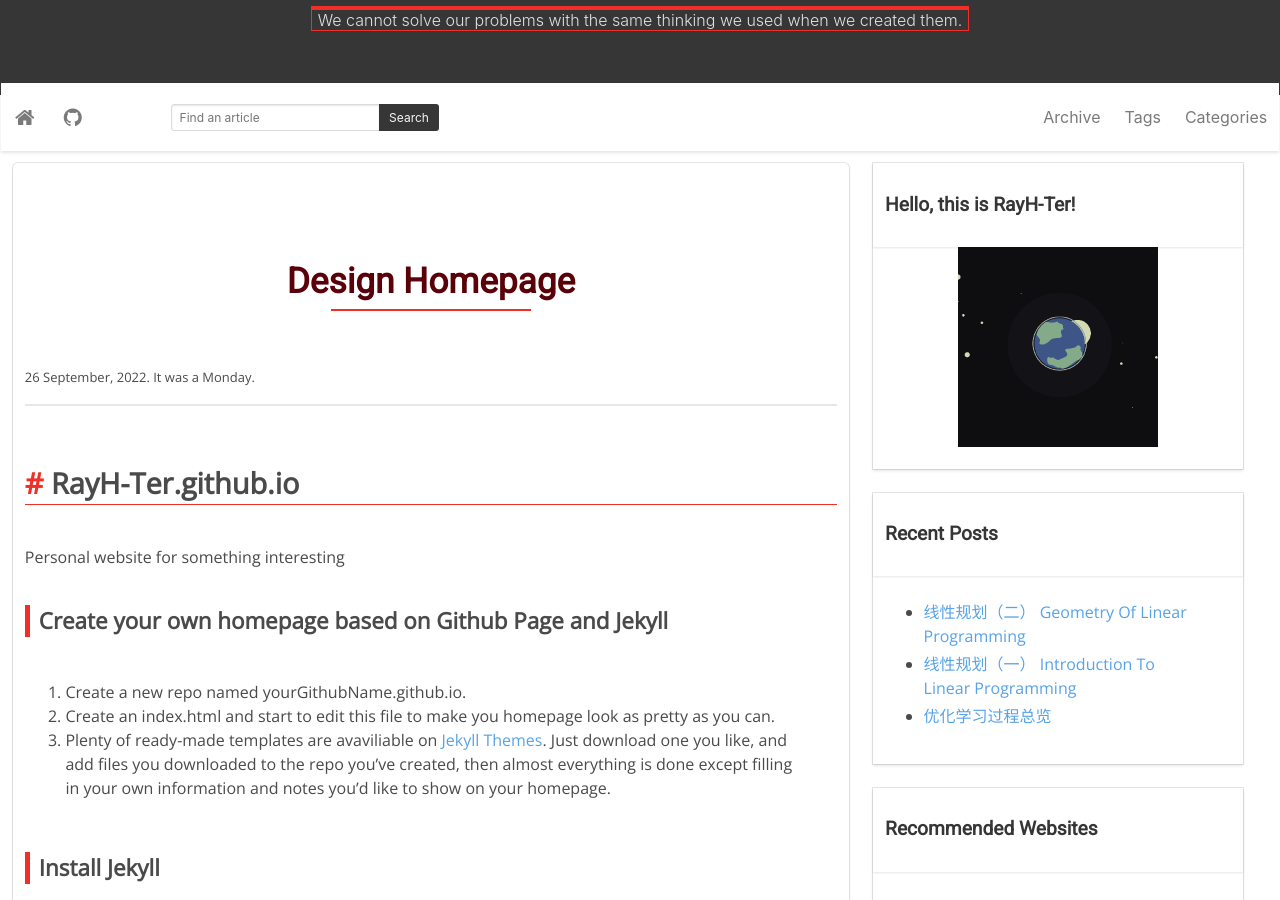
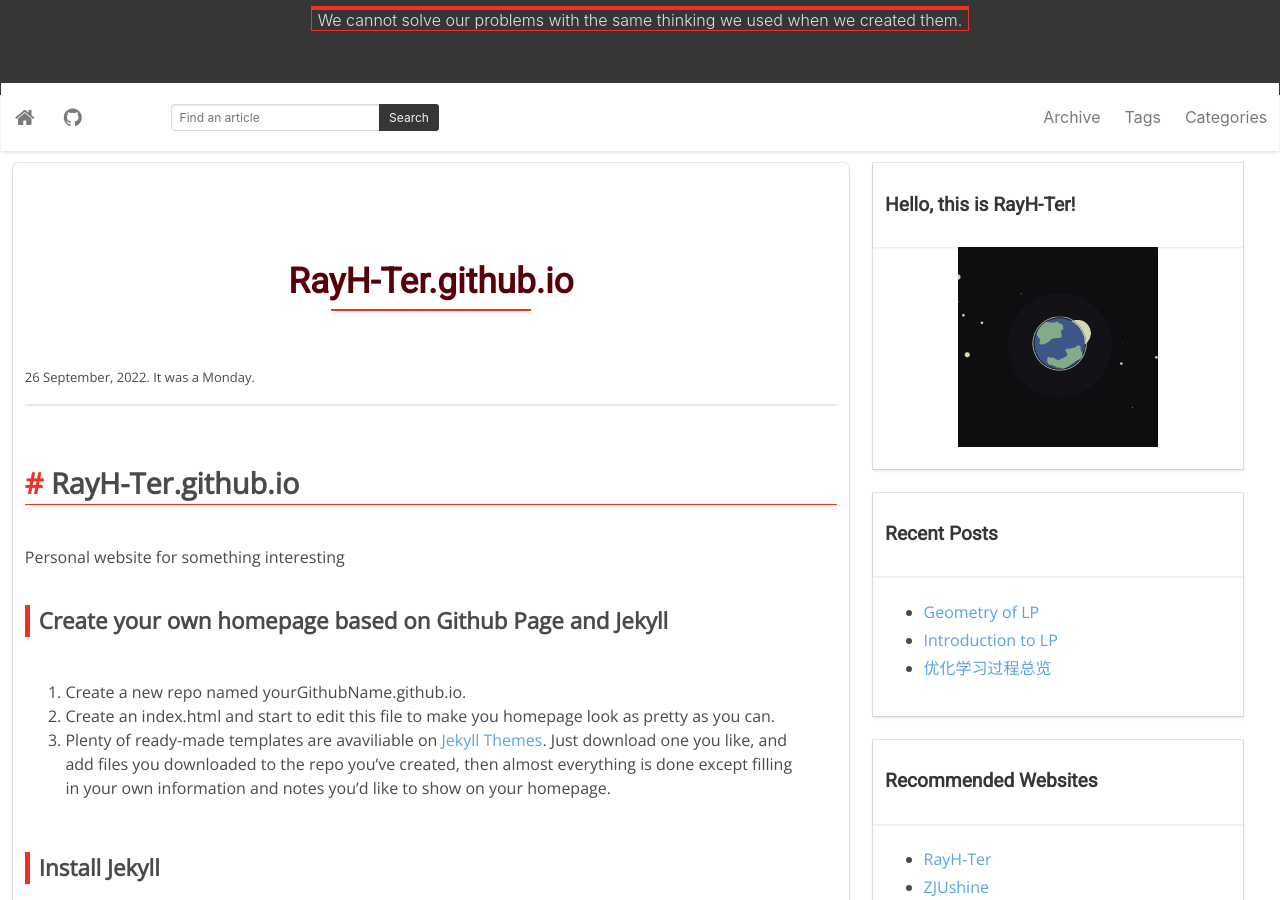
Before and after one commit to RayH-Ter/RayH-Ter.github.io, a Jekyll site: the page built from _posts/2022-09-26-design-homepage.markdown, in a window 1280 px wide and 900 px high, scrolled down 213 px. Built offline with Jekyll 4.4.1, drawn with Linux system fonts in a browser that asks for light colours; our own code applies the rules of GitHub Pages for plain Markdown files; comment, search, counter and statistics services are not loaded.

Commit message:
add tags and category to each post

```diff
--- a/_posts/2022-09-26-design-homepage.markdown
+++ b/_posts/2022-09-26-design-homepage.markdown
@@ -1,3 +1,15 @@
+---
+title: RayH-Ter.github.io
+date: 2022-09-26
+category:
+- Utils
+tags:
+- Jekyll
+- Github
+- Linux
+- Basis
+---
+
 ## RayH-Ter.github.io
 
 Personal website for something interesting
```
Also changed, not shown: _posts/2022-09-25-exploration-on-ubuntu.md (+11 -0 lines), _posts/2022-10-01-优化学习过程总览.md (+10 -0 lines), _posts/2022-10-01-线性规划（一）-Introduction-to-Linear-Programming.md (+11 -0 lines), _posts/2022-10-02-线性规划（二）-Geometry-of-Linear-Programming.md (+10 -0 lines).
